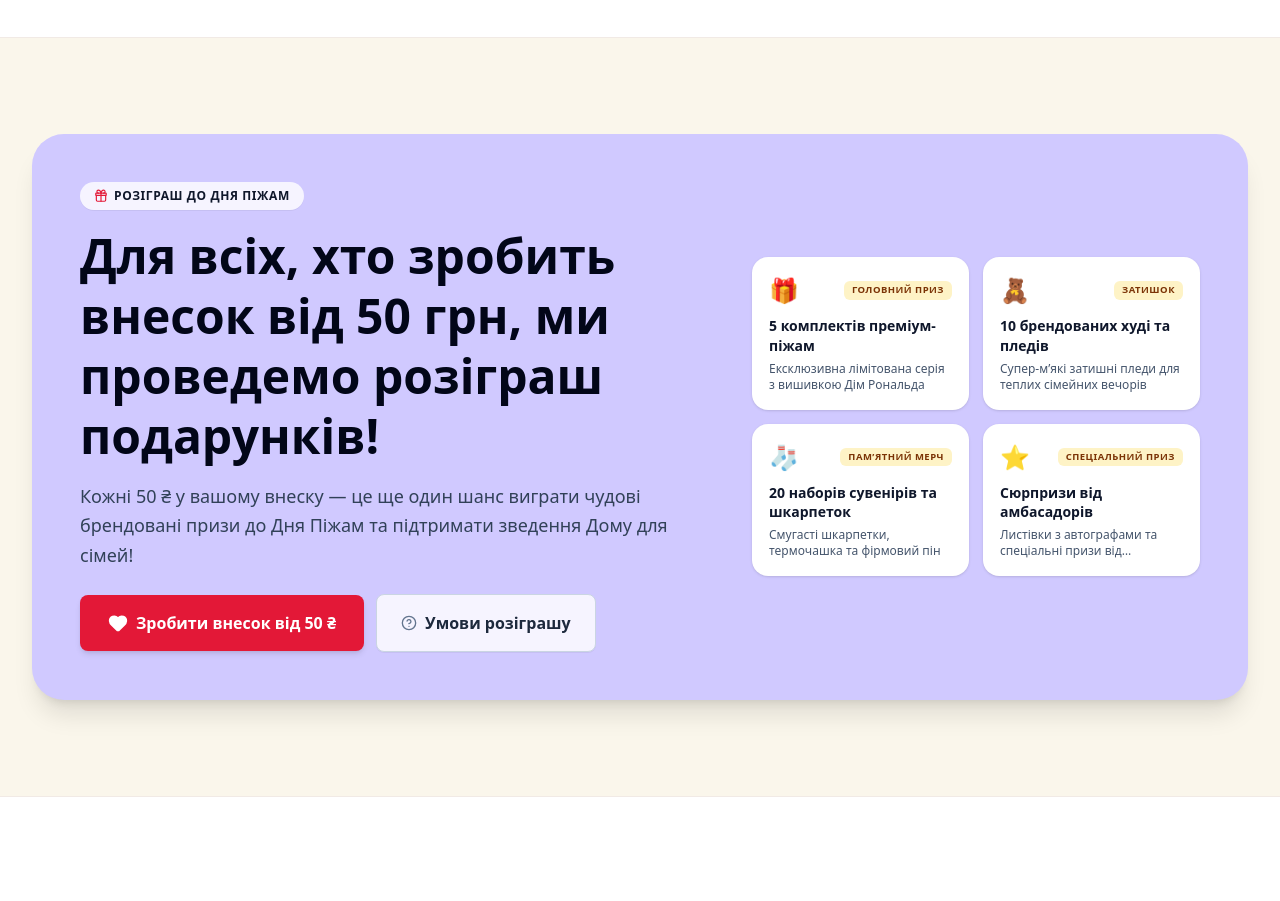
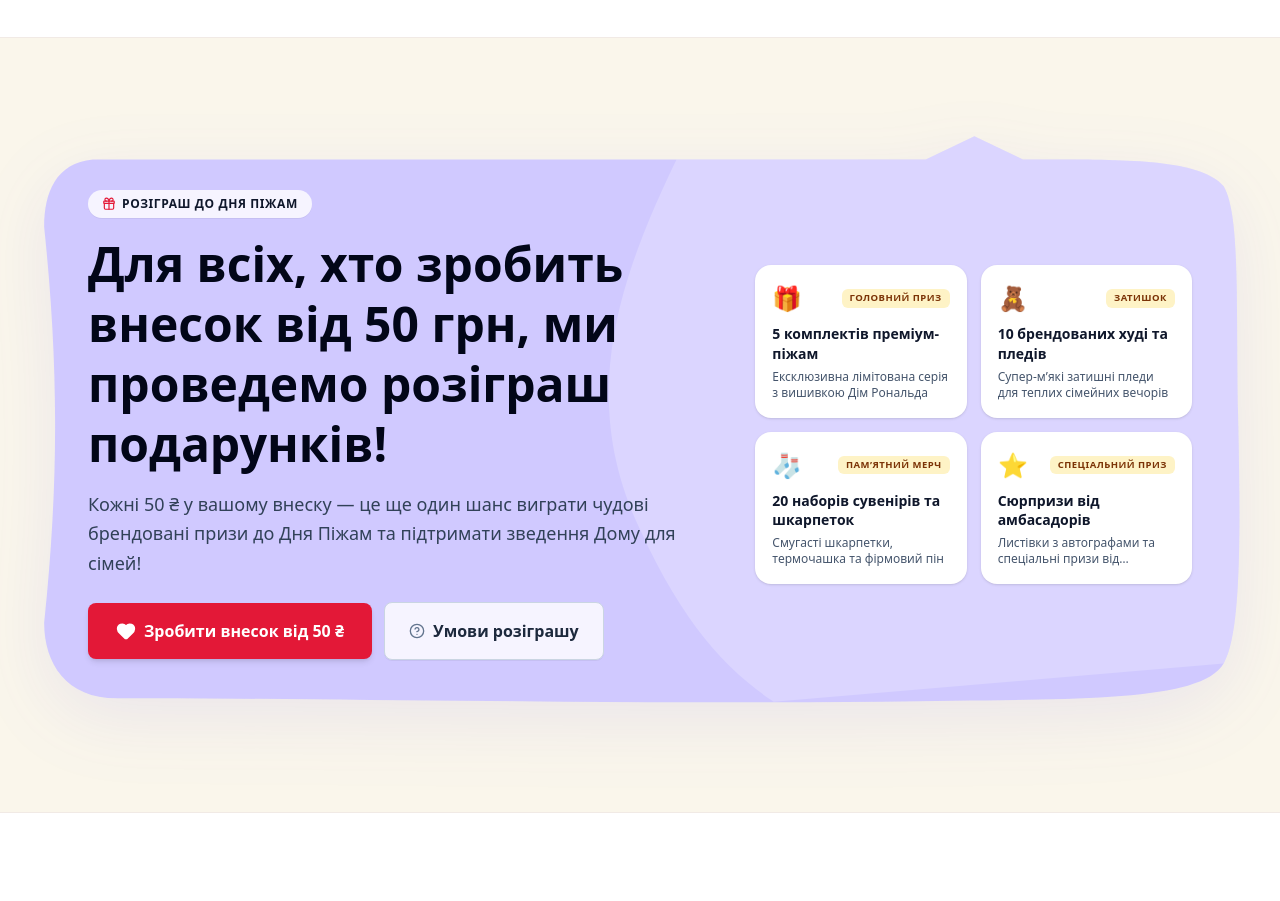
Before and after one commit to OlegV1asenko/pajama-avatar, a Next.js app: page / in a window 1280 px wide. Shown: the part 4420-5321 px from the top of the page. Built offline with nearby package versions, Linux system fonts and the light colour scheme.

Commit message:
feat: apply organic RMHC brand shape and roof gable to raffle block

```diff
--- a/app/page.tsx
+++ b/app/page.tsx
@@ -407,9 +407,55 @@ export default function PajamaLandingPage() {
       <section id="raffle" className="py-16 sm:py-24 bg-[#FAF6EB]">
         <div className="max-w-7xl mx-auto px-4 sm:px-6 lg:px-8">
 
-          <div className="bg-[#D0C9FF] rounded-3xl sm:rounded-4xl p-6 sm:p-12 text-slate-900 shadow-xl relative overflow-hidden">
+          <div className="relative text-slate-900 drop-shadow-[0_20px_35px_rgba(79,70,229,0.09)] drop-shadow-[0_4px_6px_rgba(0,0,0,0.04)]">
+            {/* Organic RMHC Figure Background matching Reference 1 */}
+            <svg
+              className="absolute inset-0 w-full h-full -z-10 pointer-events-none select-none"
+              viewBox="0 0 1000 500"
+              preserveAspectRatio="none"
+              aria-hidden="true"
+            >
+              <defs>
+                <path
+                  id="raffle-brand-shape"
+                  d="
+                    M 50,22
+                    C 20,25 10,50 10,80
+                    C 22,200 22,300 10,420
+                    C 10,455 28,485 70,485
+                    C 250,485 450,490 700,488
+                    C 850,485 960,490 980,455
+                    C 994,430 994,350 992,250
+                    C 990,150 994,70 980,45
+                    C 960,20 890,22 815,22
+                    L 775,2
+                    L 735,22
+                    C 600,22 300,22 50,22
+                    Z"
+                />
+              </defs>
+              {/* Primary Lavender Base */}
+              <use href="#raffle-brand-shape" fill="#D0C9FF" />
 
-            <div className="relative z-10 grid grid-cols-1 lg:grid-cols-12 gap-8 items-center">
+              {/* Signature RMHC Dynamic Organic Wave separating left copy & right prizes */}
+              <path
+                d="
+                  M 530,22
+                  C 480,130 450,230 500,340
+                  C 535,420 570,460 610,488
+                  L 980,455
+                  C 994,430 994,350 992,250
+                  C 990,150 994,70 980,45
+                  C 960,20 890,22 815,22
+                  L 775,2
+                  L 735,22
+                  Z"
+                fill="rgba(255, 255, 255, 0.22)"
+              />
+            </svg>
+
+            <div className="relative z-10 p-6 sm:p-10 md:p-12 lg:p-14">
+              <div className="grid grid-cols-1 lg:grid-cols-12 gap-8 lg:gap-10 items-center">
 
                 {/* Left copy */}
                 <div className="lg:col-span-7 space-y-4">
@@ -468,6 +514,7 @@ export default function PajamaLandingPage() {
                   ))}
                 </div>
 
+              </div>
             </div>
           </div>
 
```
Lines whose indentation alone changed are shown as unchanged.
